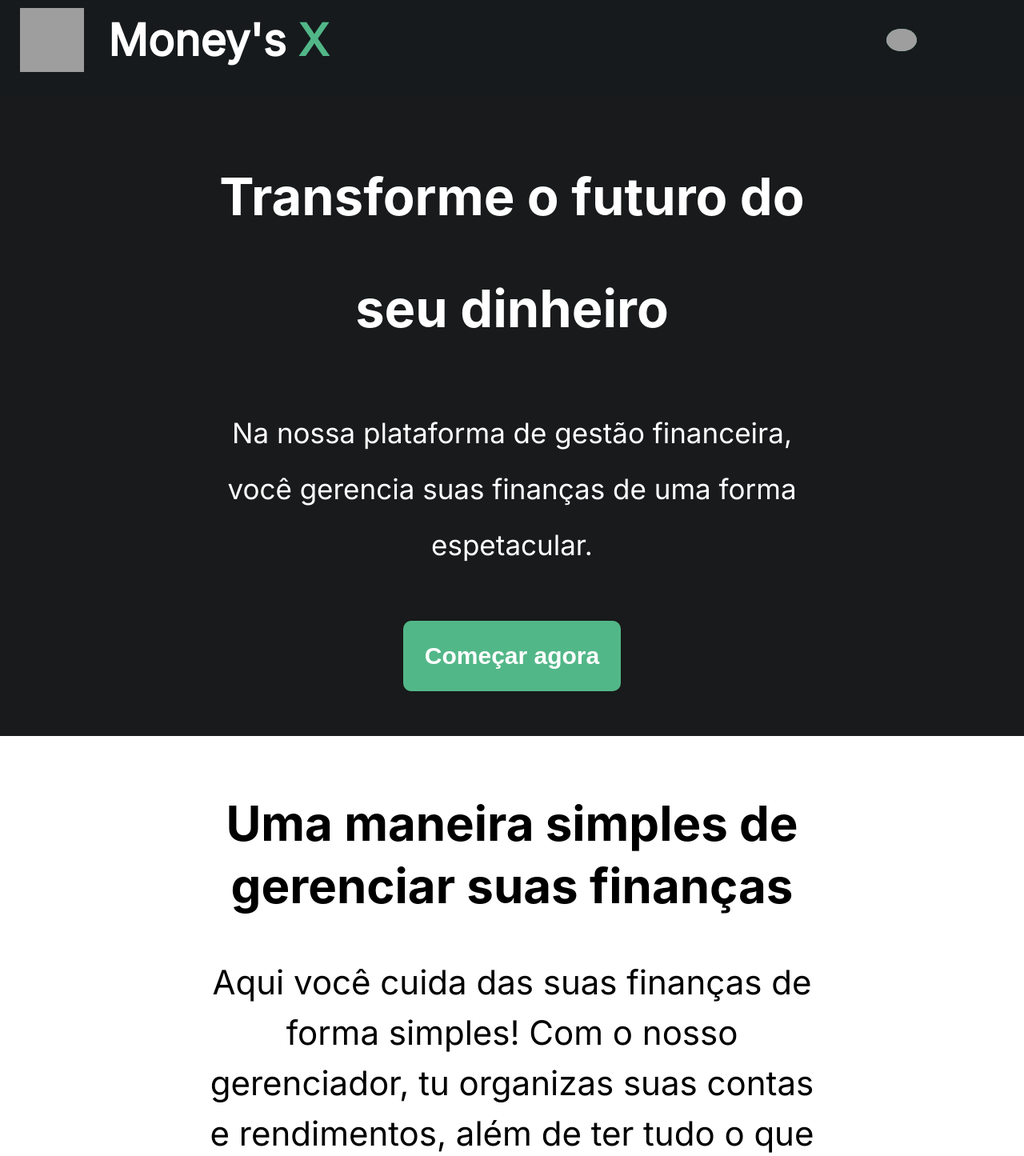
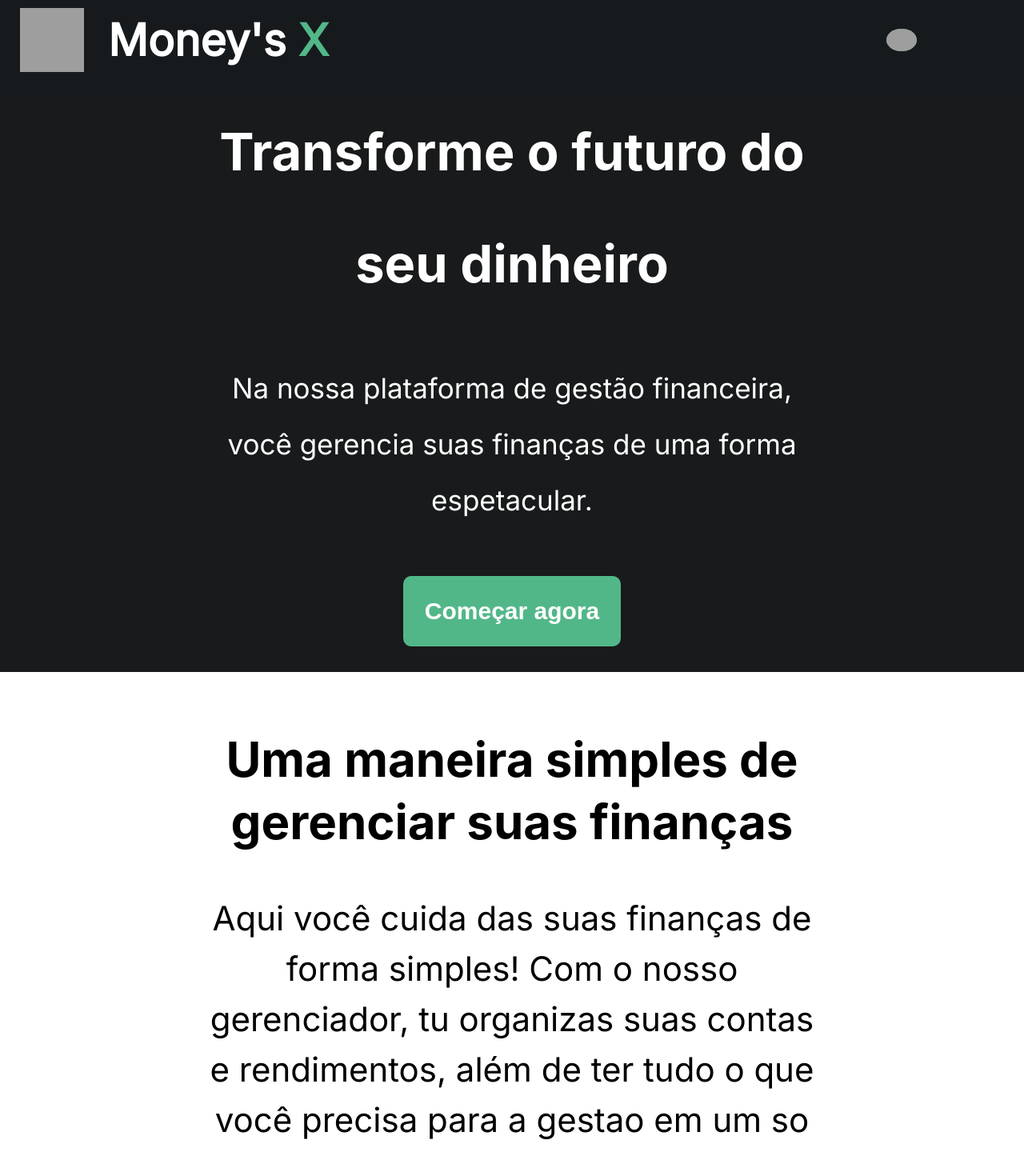
Before and after one commit to VicenteCarlos/tcc-project, a React (Vite) app: page / in a window 1280 px wide. Shown: the top 1445 px of the page at 80% size. Built offline with nearby package versions, Linux system fonts and the light colour scheme; grey boxes are pictures that could not be loaded.

Commit message:
fix: more more mooore bugs

```diff
--- a/src/pages/Home/components/Main/style.js
+++ b/src/pages/Home/components/Main/style.js
@@ -58,7 +58,8 @@ const Container_1 = styled.section`
   }
 
   ${MediaQuery.mobile_320} {
-    height: 70vh;
+    height: 90%;
+    padding-bottom: 2rem;
     margin: 0;
 
     .left-part {
@@ -86,7 +87,7 @@ const Container_1 = styled.section`
   }
 
   ${MediaQuery.mobile_768} {
-    height: 80vh;
+    height: 80%;
 
     .left-part {
       h1 {
@@ -107,7 +108,7 @@ const Container_1 = styled.section`
   }
 
   ${MediaQuery.mobile_1200} {
-    height: 80vh;
+    height: 100%;
 
     .left-part {
       h1 {
@@ -127,8 +128,26 @@ const Container_1 = styled.section`
     }
   }
 
-  ${MediaQuery.mobile_1200} {
-    height: 100vh;
+  ${MediaQuery.mobile_1600} {
+    height: 100%;
+    padding: 5rem;
+
+    .left-part {
+      h1 {
+        font-size: 65px;
+        line-height: 140px;
+      }
+
+      p {
+        font-size: 35px;
+        line-height: 70px;
+      }
+
+      button {
+        font-size: 30px;
+        padding: 25px;
+      }
+    }
   }
 
   ${MediaQuery.mobile_1920} {
@@ -136,11 +155,11 @@ const Container_1 = styled.section`
       h1 {
         font-size: 55px;
         text-align: left;
-        line-height: 120px;
+        line-height: 110px;
       }
 
       p {
-        font-size: 25px;
+        font-size: 30px;
         line-height: 70px;
         text-align: left;
       }
@@ -149,6 +168,7 @@ const Container_1 = styled.section`
         font-size: 30px;
         padding: 25px;
         margin-right: 37%;
+        margin-bottom: 4rem;
       }
     }
 
@@ -164,7 +184,7 @@ const Container_2 = styled.section`
   justify-content: center;
   align-items: center;
   background-color: white;
-  height: 60vh;
+  height: 60%;
 
   h2 {
     color: black;
@@ -181,7 +201,7 @@ const Container_2 = styled.section`
   }
 
   ${MediaQuery.mobile_320} {
-    height: 90vh;
+    height: 90%;
     justify-content: flex-start;
 
     h2 {
@@ -197,7 +217,7 @@ const Container_2 = styled.section`
   }
 
   ${MediaQuery.mobile_768} {
-    height: 55vh;
+    height: 55%;
 
     h2 {
       font-size: 40px;
@@ -210,7 +230,7 @@ const Container_2 = styled.section`
   }
 
   ${MediaQuery.mobile_1200} {
-    height: 70vh;
+    height: 70%;
 
     h2 {
       font-size: 60px;
@@ -222,11 +242,12 @@ const Container_2 = styled.section`
   }
 
   ${MediaQuery.mobile_1600} {
-    height: 75vh;
+    height: 75%;
     display: flex;
     justify-content: flex-start;
     margin-top: 40px;
     align-items: center;
+    padding: 5rem;
 
     h2 {
       font-size: 60px;
@@ -245,7 +266,7 @@ const Container_2 = styled.section`
 `;
 
 const Container_3 = styled.section`
-  height: 70vh;
+  height: 70%;
   display: flex;
   justify-content: center;
   align-items: center;
@@ -267,7 +288,8 @@ const Container_4 = styled.section`
   justify-content: center;
   align-items: center;
   background-color: #1e1d1d;
-  height: 80vh;
+  height: 80%;
+  padding: 5rem;
 
   div {
     display: flex;
@@ -328,14 +350,14 @@ const Container_4 = styled.section`
   }
 
   ${MediaQuery.mobile_320} {
-    height: 360vh;
+    height: 360%;
 
     div {
       flex-direction: column;
 
       section {
         width: 80vw;
-        height: 70vh;
+        height: 55vh;
         margin: 20px 0;
 
         h3 {
@@ -358,25 +380,24 @@ const Container_4 = styled.section`
   }
 
   ${MediaQuery.mobile_768} {
-    height: 250vh;
+    height: 250%;
 
     div {
       section {
-        height: 55vh;
-        width: 60vw;
+        height: 27%;
+        width: 30vw;
+      }
+      img {
+        width: 40px;
+        height: 40px;
+      }
 
-        img {
-          width: 90px;
-          height: 90px;
-        }
+      h3 {
+        font-size: 25px;
+      }
 
-        h3 {
-          font-size: 35px;
-        }
-
-        p {
-          font-size: 25px;
-        }
+      p {
+        font-size: 20px;
       }
 
       .section-1 {
@@ -392,11 +413,11 @@ const Container_4 = styled.section`
   }
 
   ${MediaQuery.mobile_1200} {
-    height: 330vh;
+    height: 330%;
 
     div {
       section {
-        height: 65vh;
+        height: 65%;
         width: 60vw;
 
         img {
@@ -431,8 +452,8 @@ const Container_4 = styled.section`
   ${MediaQuery.mobile_1600} {
     div {
       section {
-        height: 70vh;
-        width: 50vw;
+        height: 80vh;
+        width: 40vw;
 
         img {
           width: 140px;
@@ -464,7 +485,7 @@ const Container_4 = styled.section`
   }
 
   ${MediaQuery.mobile_1920} {
-    height: 100vh;
+    height: 100%;
 
     div {
       flex-direction: row;
@@ -518,6 +539,8 @@ const Container_5 = styled.section`
 
   .container {
     display: flex;
+    justify-content: center;
+    align-items: center;
     margin-top: 30px;
 
     .content {
@@ -566,7 +589,7 @@ const Container_5 = styled.section`
 
   ${MediaQuery.mobile_320} {
     justify-content: flex-start;
-    height: 280vh;
+    height: 280%;
     flex-wrap: nowrap;
 
     h2 {
@@ -584,8 +607,8 @@ const Container_5 = styled.section`
         margin: 0;
 
         section {
-          width: 80vw;
-          height: 350px;
+          width: 70vw;
+          height: 370px;
           margin: 20px auto;
 
           h3 {
@@ -605,25 +628,26 @@ const Container_5 = styled.section`
   }
 
   ${MediaQuery.mobile_768} {
-    height: 185vh;
+    height: 185%;
 
     .container {
       .content {
         section {
-          height: 40vh;
-          width: 60vw;
+          height: 23%;
+          width: 30vw;
+          margin: 40px 40px;
 
           img {
-            width: 90px;
-            height: 90px;
+            width: 40px;
+            height: 40px;
           }
 
           h3 {
-            font-size: 35px;
+            font-size: 25px;
           }
 
           p {
-            font-size: 25px;
+            font-size: 20px;
           }
         }
       }
@@ -631,7 +655,7 @@ const Container_5 = styled.section`
   }
 
   ${MediaQuery.mobile_1200} {
-    height: 320vh;
+    height: 320%;
 
     h2 {
       font-size: 55px;
@@ -643,7 +667,7 @@ const Container_5 = styled.section`
 
       .content {
         section {
-          height: 65vh;
+          height: 65%;
           width: 60vw;
 
           img {
@@ -674,7 +698,7 @@ const Container_5 = styled.section`
         align-items: center;
 
         section {
-          height: 65vh;
+          height: 65%;
           width: 50vw;
 
           img {
@@ -694,8 +718,21 @@ const Container_5 = styled.section`
     }
   }
 
+  ${MediaQuery.mobile_1600} {
+    .container {
+      .content {
+        width: 80vw;
+
+        section {
+          height: 80vh;
+        width: 40vw;
+        }
+      }
+    }
+  }
+
   ${MediaQuery.mobile_1920} {
-    height: 130vh;
+    height: 130%;
 
     h2 {
       text-align: center;
@@ -735,7 +772,6 @@ const Container_5 = styled.section`
 
         img {
           width: 40vw;
-
         }
       }
     }
@@ -762,7 +798,7 @@ const Container_6 = styled.section`
 
     section {
       width: 14vw;
-      height: 55vh;
+      height: 55%;
       margin: 0 35px;
       display: flex;
       justify-content: flex-start;
@@ -819,7 +855,7 @@ const Container_6 = styled.section`
   }
 
   ${MediaQuery.mobile_320} {
-    height: 340vh;
+    height: 340%;
 
     h2 {
       text-align: center;
@@ -836,7 +872,7 @@ const Container_6 = styled.section`
   }
 
   ${MediaQuery.mobile_768} {
-    height: 360vh;
+    height: 360%;
 
     h2 {
       margin-top: 50px;
@@ -872,7 +908,7 @@ const Container_6 = styled.section`
   }
 
   ${MediaQuery.mobile_1200} {
-    height: 510vh;
+    height: 510%;
 
     h2 {
       font-size: 65px;
@@ -909,11 +945,11 @@ const Container_6 = styled.section`
   }
 
   ${MediaQuery.mobile_1400} {
-    height: 580vh;
+    height: 580%;
   }
 
   ${MediaQuery.mobile_1920} {
-    height: 130vh;
+    height: 130%;
 
     h2 {
       font-size: 65px;
```
